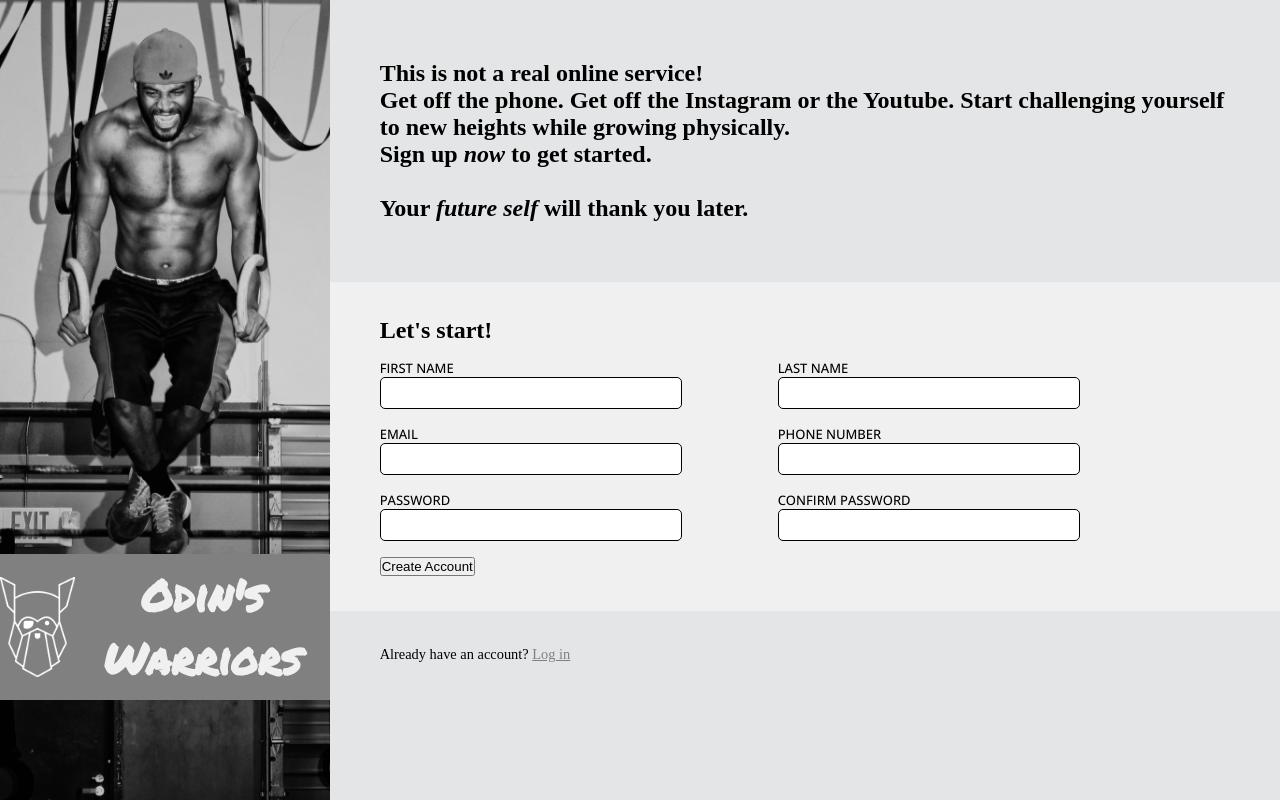
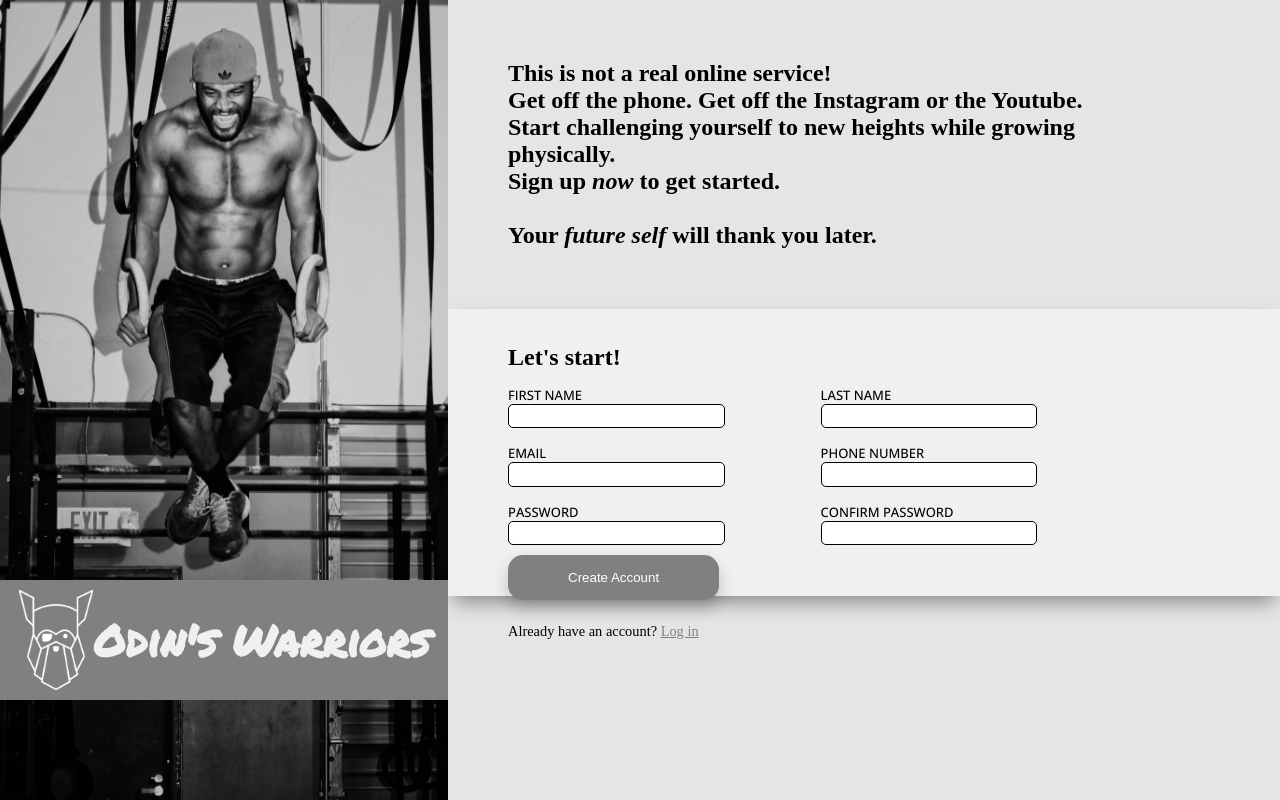
Before and after one commit to therealfake/sign-up-form, a plain HTML site: page index.html in a window 1280 px wide. Drawn offline with nearby package versions, Linux system fonts and the light colour scheme.

Commit message:
add more structured styling

```diff
--- a/style.css
+++ b/style.css
@@ -1,5 +1,8 @@
 @import url('https://fonts.googleapis.com/css2?family=Permanent+Marker&display=swap');
 @import url('https://fonts.googleapis.com/css2?family=Open+Sans:wght@500&display=swap');
+:root {
+    --grey1: rgb(128, 128, 128);
+}
 
 * {
     /* font-family: Impact, Haettenschweiler, "Franklin Gothic Bold", Charcoal, "Helvetica Inserat", "Bitstream Vera Sans Bold", "Arial Black", sans-serif; */
@@ -19,7 +22,7 @@ body {
 /* Sidebard section */
 
 #sidebar {
-    width: 70vw;
+    width: 35vw;
     position: relative;
     text-align: center;
     background-image: url(./images/background-image.jpg);
@@ -36,7 +39,7 @@ body {
     position: absolute;
     bottom: 100px;
     width: 100%;
-    background-color: grey;
+    background-color: var(--grey1);
     font-family: 'Permanent Marker', cursive;
     font-size: 2.3rem;
 
@@ -50,19 +53,24 @@ body {
     color: rgb(241, 240, 240);
 }
 
+/* Main content section */
+
 #main-content {
+    width: 65vw;
     background-color: rgb(228, 229, 230);
 }
 
 #main-content #description {
-    margin: 60px 50px 60px 50px;
+    padding: 60px 180px 60px 60px;
 }
 
 #main-content #user-form>div {
-    padding: 35px 50px 35px 50px;
+    padding: 35px 50px 35px 60px;
     background-color: rgb(241, 240, 240);
+    box-shadow: 0 10px 20px -5px var(--grey1);
 }
 
+/* User Sign Up Form */
 form {
     margin-top: 15px;
     display: flex;
@@ -75,36 +83,40 @@ form>div {
     margin: 0 6rem 1rem 0;
 }
 
-label,
-input {
-    display: block;
+form div {
+    display: flex;
+    flex-direction: column;
+    width: 30%;
 }
 
 input {
-    width: 300px;
-    height: 30px;
+    height: 1.4rem;
     border: 1px solid black;
     border-radius: 5px;
 }
 
-#create-btn,
-#log-in {
-    margin: 35px 0px 0px 50px;
-}
-
-#create-btn {
-    padding: 15px 50px;
+button {
+    position: absolute;
+    bottom: 25vh;
+    padding: 15px 60px;
     border: none;
     border-radius: 15px;
     box-shadow: 0px 8px 16px 0px rgba(0, 0, 0, 0.2);
-    background-color: rgb(128, 128, 128);
+    background-color: var(--grey1);
     color: rgb(255, 255, 255);
 }
 
+button:hover {
+    background-color: white;
+    color: var(--grey1);
+}
 #log-in {
+    position: absolute;
+    bottom: 20vh;
+    margin: 35px 0px 0px 60px;
     font-size: 0.9rem;
 }
 
 #log-in a {
-    color: rgb(128, 128, 128);
+    color: var(--grey1);
 }
```
